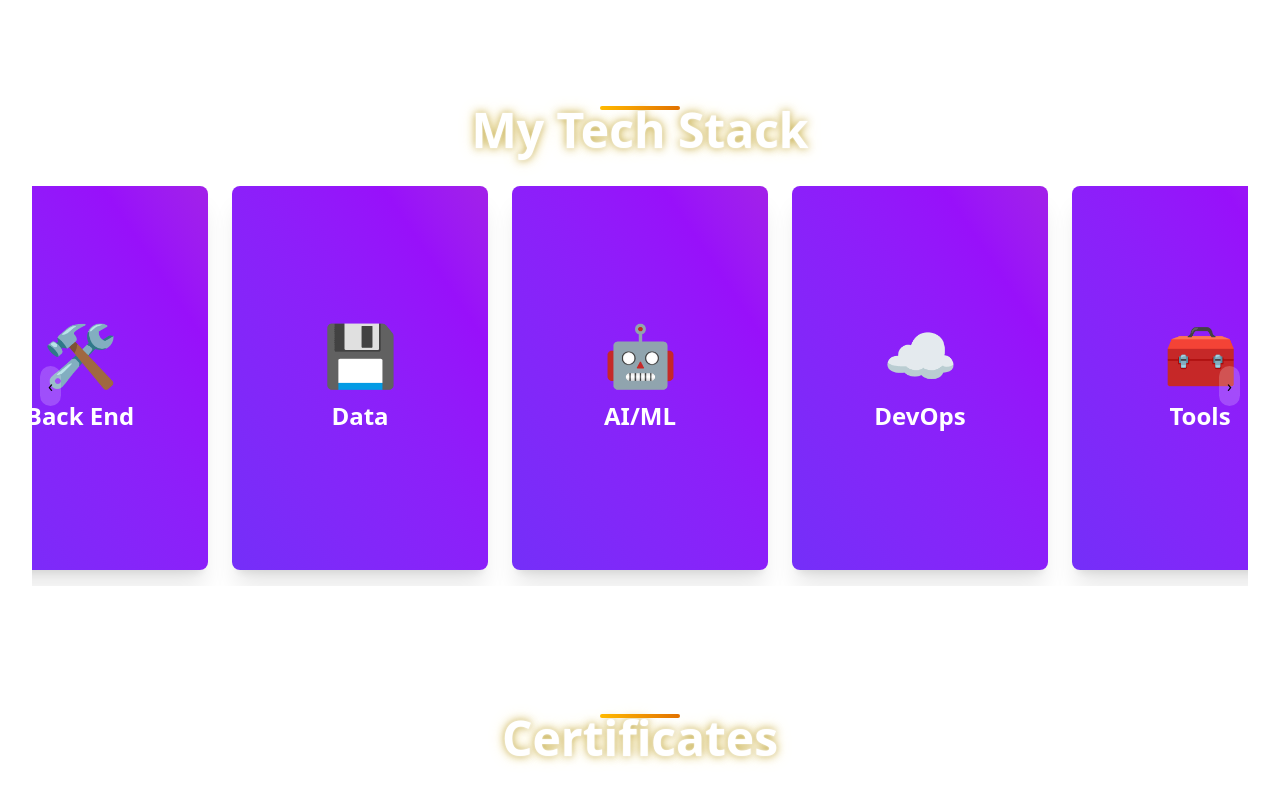
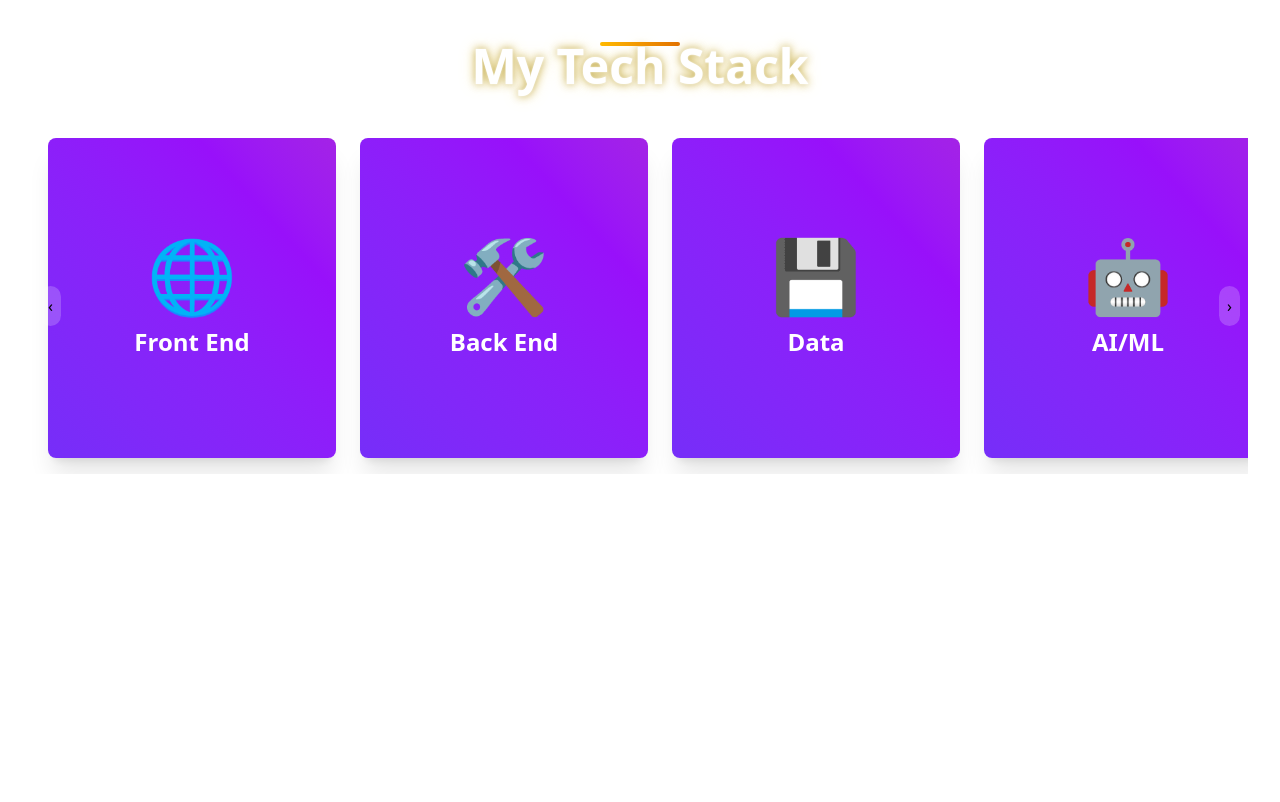
Before and after one commit to patel-aum-yorku/digital-portfolio, a React (Vite) app: page / in a window 1280 px wide. Shown: the part 1700-2502 px from the top of the page. After the commit the page ends 2254 px from the top, so only its background shows below. Built offline with nearby package versions, Linux system fonts and the light colour scheme.

Commit message:
complete about section

```diff
--- a/src/App.jsx
+++ b/src/App.jsx
@@ -10,7 +10,7 @@ import AboutSection from "./sections/AboutSection.jsx";
 const fullConfig = {
   starsCount: 1000,
   starsRotationSpeed: 3,
-  nebulasIntensity: 10,
+  nebulasIntensity: 7,
   cometFrequence: 100,
   sunScale: 3,
   planetsScale: 2.9,
--- a/src/components/CategoryCard.jsx
+++ b/src/components/CategoryCard.jsx
@@ -1,32 +1,31 @@
 import React from 'react';
 import { techIconMap } from '../data/techIcons';
- // generic fallback icon
-import { FaCode } from "react-icons/fa";
+import { FaCode } from 'react-icons/fa'; // generic fallback
+
 export default function CategoryCard({ emoji, title, items }) {
   return (
-    <div className="flip-card w-64 h-96 flex-shrink-0">
+    <div className="flip-card w-72 h-80 flex-shrink-0">
       <div className="flip-card-inner relative w-full h-full">
         {/* Front face */}
         <div className="
           front absolute inset-0
           bg-gradient-to-tr from-indigo-600 via-purple-600 to-pink-600 animate-gradient
           rounded-lg shadow-xl
-          flex flex-col items-center justify-center p-4
+          flex flex-col items-center justify-center p-6
         ">
-          <span className="text-6xl animate-bounce-slow">{emoji}</span>
-          <div className="text-xl md:text-2xl text-white font-bold text-center mt-4 px-2">
+          <span className="text-7xl animate-bounce-slow">{emoji}</span>
+          <h3 className="mt-4 text-2xl font-bold text-white text-center px-2">
             {title}
-          </div>
+          </h3>
         </div>
 
         {/* Back face */}
-        <div className="back absolute inset-0 glass-panel flex flex-col p-4">
-          {/* optional back title */}
-          <div className="text-white font-semibold text-lg mb-2 text-center">
+        <div className="back absolute inset-0 glass-panel flex flex-col p-6 overflow-hidden">
+          <h4 className="text-lg font-semibold text-white text-center mb-4">
             {title}
-          </div>
+          </h4>
           <div className="flex-1 overflow-y-auto">
-            <div className="grid grid-cols-3 gap-3">
+            <div className="grid grid-cols-2 gap-2 p-2">
               {items.map((item) => {
                 const Icon = techIconMap[item] || FaCode;
                 return (
@@ -35,13 +34,13 @@ export default function CategoryCard({ emoji, title, items }) {
                     className="
                       badge-glow cursor-pointer
                       flex items-center justify-center
-                      px-2 py-1 rounded-full text-xs font-medium
-                      transition-transform transform
-                      hover:scale-110
+                      bg-neutral-800 px-3 py-2 rounded-lg
+                      text-sm font-medium text-white
+                      transition-transform transform hover:shadow-lg
                     "
                   >
-                    <Icon className="w-5 h-5 text-white mr-1 flex-shrink-0" />
-                    <span className="text-white">{item}</span>
+                    <Icon className="w-6 h-6 flex-shrink-0 mr-2" />
+                    <span className="whitespace-normal">{item}</span>
                   </div>
                 );
               })}
--- a/src/sections/AboutSection.jsx
+++ b/src/sections/AboutSection.jsx
@@ -38,11 +38,10 @@ const AboutSection = () => {
   Courses I Took!
 </SectionHeading>
 <CoursesCarousel />
+<SectionHeading className="mt-16 mb-8 text-glow" id="tech-stack">
+        My Tech Stack
+  </SectionHeading>
 <TechStackSection />
-<SectionHeading className="mt-16 mb-8 text-glow" id="certificates">
-  Certificates
-</SectionHeading>
-
     </section>
   );
 }
--- a/src/sections/TechStackSection.jsx
+++ b/src/sections/TechStackSection.jsx
@@ -1,84 +1,56 @@
-import React, { useRef, useEffect, useState } from 'react';
+import React, { useRef } from 'react';
 import SectionHeading from '../components/SectionHeading';
 import CategoryCard from '../components/CategoryCard';
 
 export default function TechStackSection() {
   const carouselRef = useRef(null);
-  const [currentIndex, setCurrentIndex] = useState(0);
+  const scrollStep = 288 + 24; // 18rem (288px) + 1.5rem gap (24px) = 312px
 
   const categories = [
-    { emoji: '🌐', title: 'Front End', items: ['HTML','CSS','Tailwind','React.JS'] },
-    { emoji: '🛠️', title: 'Back End', items: ['Node.JS','Express.JS','Spring Boot','Servlets','JSP'] },
-    { emoji: '💾', title: 'Data', items: ['MongoDB','MySQL','Postgres'] },
-    { emoji: '🤖', title: 'AI/ML', items: ['Scikit-Learn','TensorFlow','Pandas','NumPy','Matplotlib','Seaborn','PySpark'] },
-    { emoji: '☁️', title: 'DevOps', items: ['Git','GitHub','AWS','Azure','Docker'] },
-    { emoji: '🧰', title: 'Tools', items: ['MS Office','Power BI','Weka','Hadoop','Spark','Postman','Jira','Slack'] },
+    { emoji: '🌐', title: 'Front End',   items: ['HTML','CSS','Tailwind','React.JS'] },
+    { emoji: '🛠️', title: 'Back End',    items: ['Node.JS','Express.JS','Spring Boot','JSP','Servlets'] },
+    { emoji: '💾', title: 'Data',        items: ['MongoDB','MySQL','Postgres'] },
+    { emoji: '🤖', title: 'AI/ML',       items: ['NumPy','Scikit-Learn','TensorFlow','Pandas','Matplotlib','Seaborn','PySpark'] },
+    { emoji: '☁️', title: 'DevOps',      items: ['Git','GitHub','AWS','Azure','Docker'] },
+    { emoji: '🧰', title: 'Tools',       items: ['MS Office','Power BI','Weka','Hadoop','Spark','Postman','Jira','Slack'] },
   ];
 
-  // Refs for each card
-  const cardRefs = useRef([]);
-
-  // Center the initial card on mount
-  useEffect(() => {
-    if (!carouselRef.current || cardRefs.current.length === 0) return;
-    const mid = Math.floor(categories.length / 2);
-    setCurrentIndex(mid);
-  }, []);
-
-  // Whenever currentIndex changes, scroll that card into view
-  useEffect(() => {
-    const node = cardRefs.current[currentIndex];
-    if (node) {
-      node.scrollIntoView({
-        behavior: 'smooth',
-        inline: 'center',
-        block: 'nearest'
-      });
-    }
-  }, [currentIndex]);
-
-  // Handlers for Prev/Next
-  const prev = () => setCurrentIndex(i => Math.max(0, i - 1));
-  const next = () => setCurrentIndex(i => Math.min(categories.length - 1, i + 1));
+  const prev = () => {
+    carouselRef.current?.scrollBy({ left: -scrollStep, behavior: 'smooth' });
+  };
+  const next = () => {
+    carouselRef.current?.scrollBy({ left: scrollStep, behavior: 'smooth' });
+  };
 
   return (
-    <section id="tech-stack" className="py-16 px-4">
-      <SectionHeading className="mt-16 mb-8 text-glow" id="tech-stack">
-        My Tech Stack
-      </SectionHeading>
+    <section id="tech-stack" className="py-4 px-4">
+
 
       <div className="relative">
-        {/* Prev/Next Buttons */}
         <button
           onClick={prev}
-          disabled={currentIndex === 0}
-          className="absolute left-2 top-1/2 -translate-y-1/2 z-10 p-2 bg-white/20 rounded-full hover:bg-white/30 disabled:opacity-50"
-        >‹</button>
+          className="absolute left-2 top-1/2 -translate-y-1/2 z-10 p-2 bg-white/20 rounded-full hover:bg-white/30"
+        >
+          ‹
+        </button>
         <button
           onClick={next}
-          disabled={currentIndex === categories.length - 1}
-          className="absolute right-2 top-1/2 -translate-y-1/2 z-10 p-2 bg-white/20 rounded-full hover:bg-white/30 disabled:opacity-50"
-        >›</button>
+          className="absolute right-2 top-1/2 -translate-y-1/2 z-10 p-2 bg-white/20 rounded-full hover:bg-white/30"
+        >
+          ›
+        </button>
 
-        {/* Carousel */}
         <div
           ref={carouselRef}
           className="
-            flex justify-center space-x-6 overflow-x-auto scroll-smooth
-            snap-x snap-mandatory px-4 pb-4 no-scrollbar
+            flex justify-start space-x-6
+            overflow-x-auto scroll-smooth snap-x snap-mandatory
+            px-4 pb-4 no-scrollbar
           "
         >
-          {categories.map((cat, idx) => (
-            <div
-              key={cat.title}
-              ref={el => (cardRefs.current[idx] = el)}
-              className="snap-center"
-            >
-              <CategoryCard
-                emoji={cat.emoji}
-                title={cat.title}
-                items={cat.items}
-              />
+          {categories.map((cat) => (
+            <div key={cat.title} className="snap-center">
+              <CategoryCard {...cat} />
             </div>
           ))}
         </div>
--- a/src/styles/global.css
+++ b/src/styles/global.css
@@ -49,10 +49,10 @@ html {
   .no-scrollbar { -ms-overflow-style: none; scrollbar-width: none; }
 
   /* — Glassmorphism panel — */
-  .glass-panel {
-    @apply bg-white/10 backdrop-blur-lg rounded-xl border border-white/20;
-  }
-
+/* glass-panel */
+.glass-panel {
+  @apply bg-white/10 backdrop-blur-lg border border-white/20 rounded-lg;
+}
   /* — Text effects — */
   .text-glow {
     text-shadow:
@@ -110,20 +110,18 @@ html {
   transform: rotateY(180deg);
 }
 .front, .back {
-  @apply absolute inset-0;
-  backface-visibility: hidden;
-  -webkit-backface-visibility: hidden;
+  @apply absolute inset-0 backface-hidden;
 }
 .back {
   transform: rotateY(180deg);
 }
 
+/* badge glow */
 .badge-glow {
-  @apply bg-white/20 text-white px-3 py-1 rounded-full shadow-lg filter drop-shadow-lg;
-  transition: transform 0.2s, filter 0.2s;
+  @apply filter drop-shadow-[0_0_8px_rgba(255,224,102,0.7)];
 }
 .badge-glow:hover {
-  @apply scale-110 shadow-xl drop-shadow-2xl;
+  @apply drop-shadow-[0_0_12px_rgba(255,224,102,0.9)];
 }
 /* Glow + hover for badges */
 .badge-glow {
```
